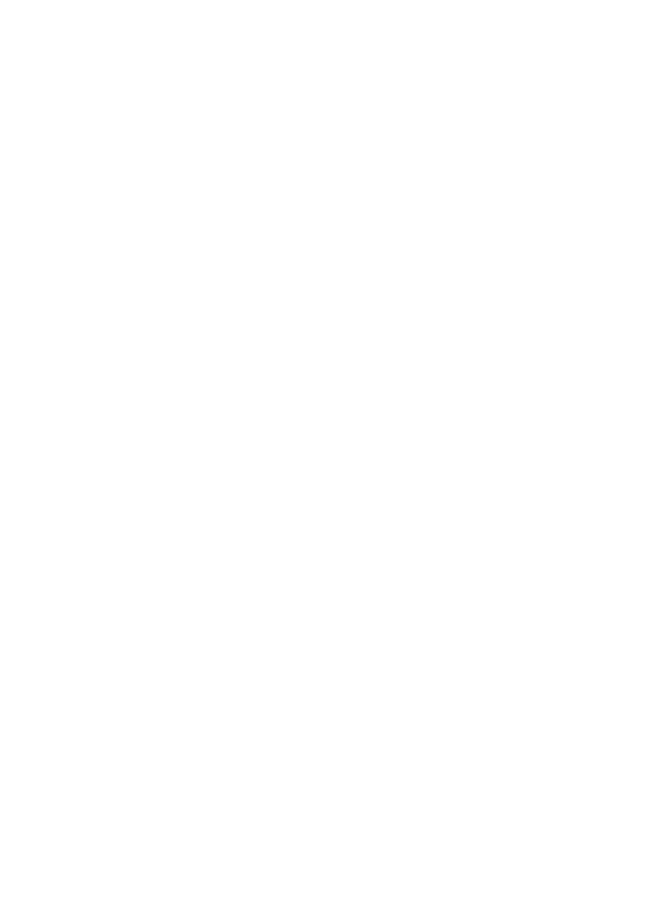
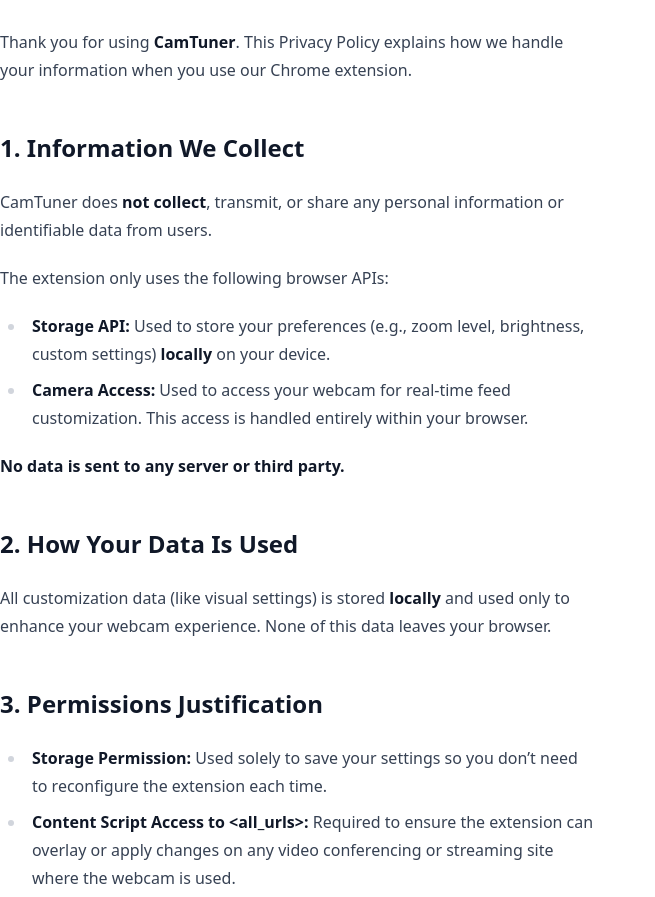
Before and after one commit to tonmoydeb404/cam-tuner-web, a Next.js app: page /privacy-policy in a window 1280 px wide. Shown: the part 200-1097 px from the top of the page, without its empty margins (0-655 px from the left). Before the commit the page ends 800 px from the top, so only its background shows below. Built offline with nearby package versions, Linux system fonts and the light colour scheme.

Commit message:
Add Privacy Policy components and update styles; include HeaderSection and ContentSection for structured policy display

```diff
--- a/package.json
+++ b/package.json
@@ -22,6 +22,7 @@
   "devDependencies": {
     "@eslint/eslintrc": "^3",
     "@tailwindcss/postcss": "^4",
+    "@tailwindcss/typography": "^0.5.16",
     "@types/node": "^20",
     "@types/react": "^19",
     "@types/react-dom": "^19",
--- a/src/app/privacy-policy/page.tsx
+++ b/src/app/privacy-policy/page.tsx
@@ -1,4 +1,5 @@
 import PrivacyPolicyView from "@/views/privacy-policy";
+import { Metadata } from "next";
 
 type Props = {};
 
@@ -7,3 +8,9 @@
 };
 
 export default PrivacyPolicyPage;
+
+// ----------------------------------------------------------------------
+
+export const metadata: Metadata = {
+  title: "Privacy Policy",
+};
--- a/src/styles/index.css
+++ b/src/styles/index.css
@@ -1,5 +1,6 @@
 @import "tailwindcss";
 @import "tw-animate-css";
+@plugin "@tailwindcss/typography";
 
 @import "./colors.css";
 
--- /dev/null
+++ b/src/views/privacy-policy/content-section.tsx
@@ -0,0 +1,84 @@
+type Props = {};
+
+const ContentSection = (props: Props) => {
+  return (
+    <div className="prose">
+      <p>
+        Thank you for using <strong>CamTuner</strong>. This Privacy Policy
+        explains how we handle your information when you use our Chrome
+        extension.
+      </p>
+
+      <h2>1. Information We Collect</h2>
+      <p>
+        CamTuner does <strong>not collect</strong>, transmit, or share any
+        personal information or identifiable data from users.
+      </p>
+      <p>The extension only uses the following browser APIs:</p>
+      <ul>
+        <li>
+          <strong>Storage API:</strong> Used to store your preferences (e.g.,
+          zoom level, brightness, custom settings) <strong>locally</strong> on
+          your device.
+        </li>
+        <li>
+          <strong>Camera Access:</strong> Used to access your webcam for
+          real-time feed customization. This access is handled entirely within
+          your browser.
+        </li>
+      </ul>
+      <p>
+        <strong>No data is sent to any server or third party.</strong>
+      </p>
+
+      <h2>2. How Your Data Is Used</h2>
+      <p>
+        All customization data (like visual settings) is stored{" "}
+        <strong>locally</strong> and used only to enhance your webcam
+        experience. None of this data leaves your browser.
+      </p>
+
+      <h2>3. Permissions Justification</h2>
+      <ul>
+        <li>
+          <strong>Storage Permission:</strong> Used solely to save your settings
+          so you don’t need to reconfigure the extension each time.
+        </li>
+        <li>
+          <strong>Content Script Access to &lt;all_urls&gt;:</strong> Required
+          to ensure the extension can overlay or apply changes on any video
+          conferencing or streaming site where the webcam is used.
+        </li>
+      </ul>
+      <p>
+        We do <strong>not</strong> use this permission to read or modify site
+        content.
+      </p>
+
+      <h2>4. Data Security</h2>
+      <p>
+        Since CamTuner does not collect or transmit data, there is no risk of
+        data leakage from our end. All operations happen locally on your device.
+      </p>
+
+      <h2>5. Changes to This Policy</h2>
+      <p>
+        We may update this policy in the future. If we make significant changes,
+        we will update the effective date above and notify users if necessary.
+      </p>
+
+      <h2>6. Contact</h2>
+      <p>
+        If you have any questions or concerns about this privacy policy, please
+        contact:
+      </p>
+      <p>
+        <strong>Tonmoy Deb</strong>
+        <br />
+        Email: tonmoydeb404@gmail.com
+      </p>
+    </div>
+  );
+};
+
+export default ContentSection;
--- /dev/null
+++ b/src/views/privacy-policy/header-section.tsx
@@ -0,0 +1,18 @@
+type Props = {
+  title: string;
+  effectiveDate: string;
+};
+
+const HeaderSection = (props: Props) => {
+  const { effectiveDate, title } = props;
+  return (
+    <header className="mb-16">
+      <h1 className="text-4xl font-bold mb-1">{title}</h1>
+      <p>
+        <strong>Effective Date:</strong> {effectiveDate}
+      </p>
+    </header>
+  );
+};
+
+export default HeaderSection;
--- a/src/views/privacy-policy/index.tsx
+++ b/src/views/privacy-policy/index.tsx
@@ -1,7 +1,15 @@
+import ContentSection from "./content-section";
+import HeaderSection from "./header-section";
+
 type Props = {};
 
 const PrivacyPolicyView = (props: Props) => {
-  return <div>PrivacyPolicyView</div>;
+  return (
+    <div className="container mx-auto py-24">
+      <HeaderSection title="Privacy & Policy" effectiveDate="April 25, 2025" />
+      <ContentSection />
+    </div>
+  );
 };
 
 export default PrivacyPolicyView;
```
Also changed, not shown: 1 other file (tests, documents, lock files or other folders).
